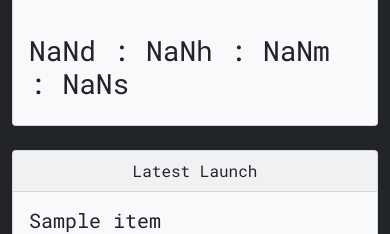
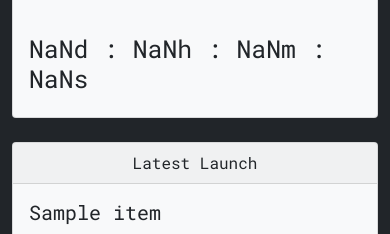
Before and after one commit to esadek/spacex-launch-tracker, a Flask app: page / in a window 390 px wide. Shown: the part 264-498 px from the top of the page. Run offline with Flask 2, Linux system fonts and the light colour scheme; a database or web service that is not in the repository returns one stand-in record (values such as "Sample title"); data that the repository does not hold is empty.

Commit message:
Change: countdown font size

```diff
--- a/src/templates/index.html
+++ b/src/templates/index.html
@@ -20,7 +20,7 @@
         </p>
       </div>
     </div>
-    <div id="countdown" class="col-sm align-self-center h1 p-3" data-date="{{ data['next launch'].date_unix }}"></div>
+    <div id="countdown" class="col-sm align-self-center h2 p-3" data-date="{{ data['next launch'].date_unix }}"></div>
   </div>
 </div>
 <div class="card bg-light my-4">
```
